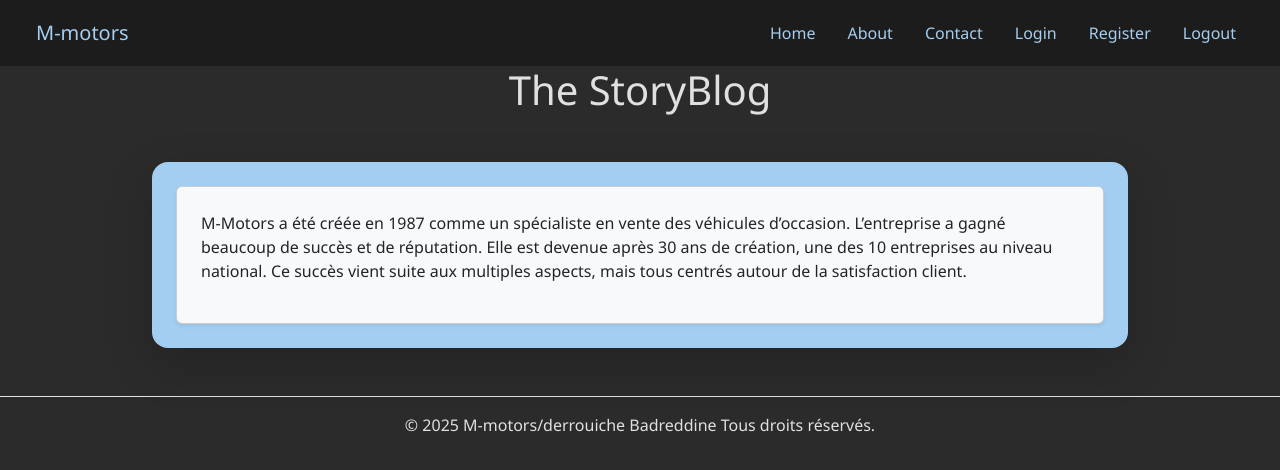
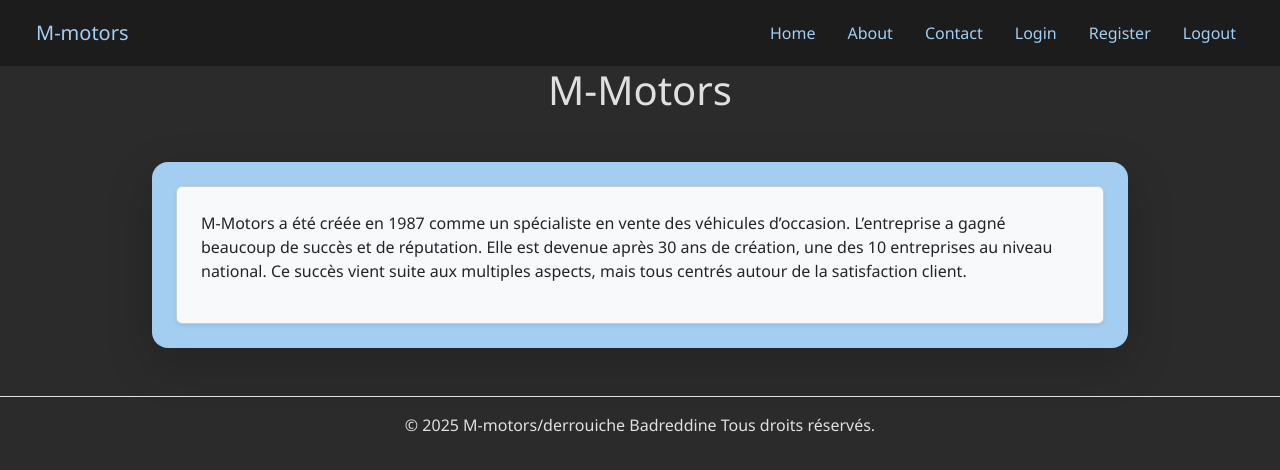
Before and after one commit to badr69/m-motors-front, a website with bundled scripts: page views/about.html in a window 1280 px wide. Built offline with nearby package versions, Linux system fonts and the light colour scheme.

Commit message:
fix about.html

```diff
--- a/views/about.html
+++ b/views/about.html
@@ -14,7 +14,7 @@
 
     <!-- Contenu -->
     <div>
-        <h1 class="text-center mb-4">The StoryBlog</h1>
+        <h1 class="text-center mb-4">M-Motors</h1>
     </div>
 
     <div class="container mt-5 mb-5" style="max-width: 1000px;">
```
